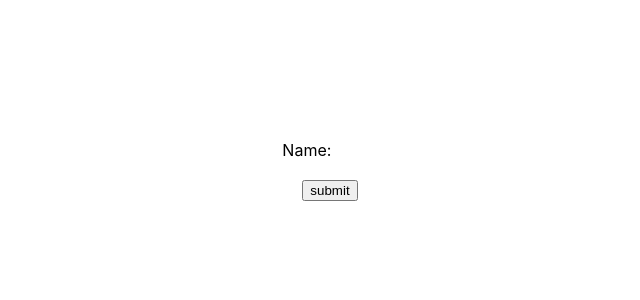
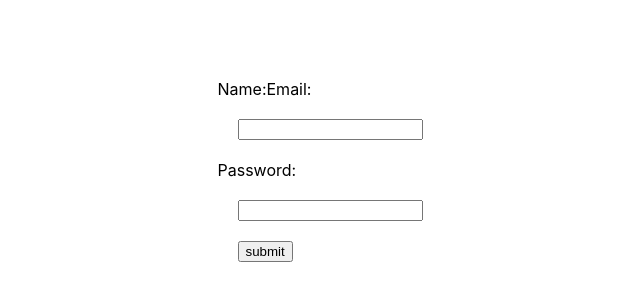
Before and after one commit to juliehutchinson001/javascript_practice, a React (Create React App) app in the folder js_practice_oct_4/my-animation/: page / in a window 1280 px wide. Shown: the part 128-428 px from the top of the page, without its empty margins (310-950 px from the left). Built offline with nearby package versions, Linux system fonts and the light colour scheme.

Commit message:
feat: update state of email, name and password inputs

```diff
--- a/js_practice_oct_4/my-animation/src/components/Fields.js
+++ b/js_practice_oct_4/my-animation/src/components/Fields.js
@@ -4,7 +4,12 @@ const Fields = ({ email, handleChange, handleSubmit, password, user }) => (
         <form onSubmit={ handleSubmit }>
             <label>Name:
             </label>
-
+            <label>Email:
+                <input id='user-email' type='email' name='email' onChange={ handleChange } value={ email } />
+            </label>
+            <label>Password:
+                <input id='user-password' type='password' name='password' onChange={ handleChange } value={ password } />
+            </label>
             <input type='submit' value='submit' />
         </form>
 );
```
